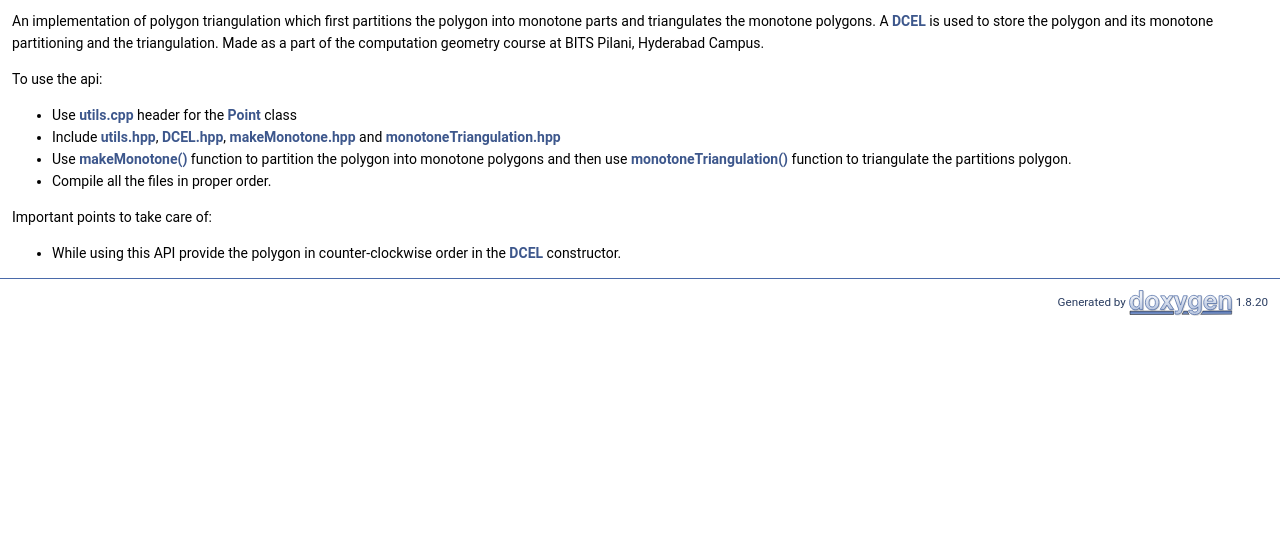
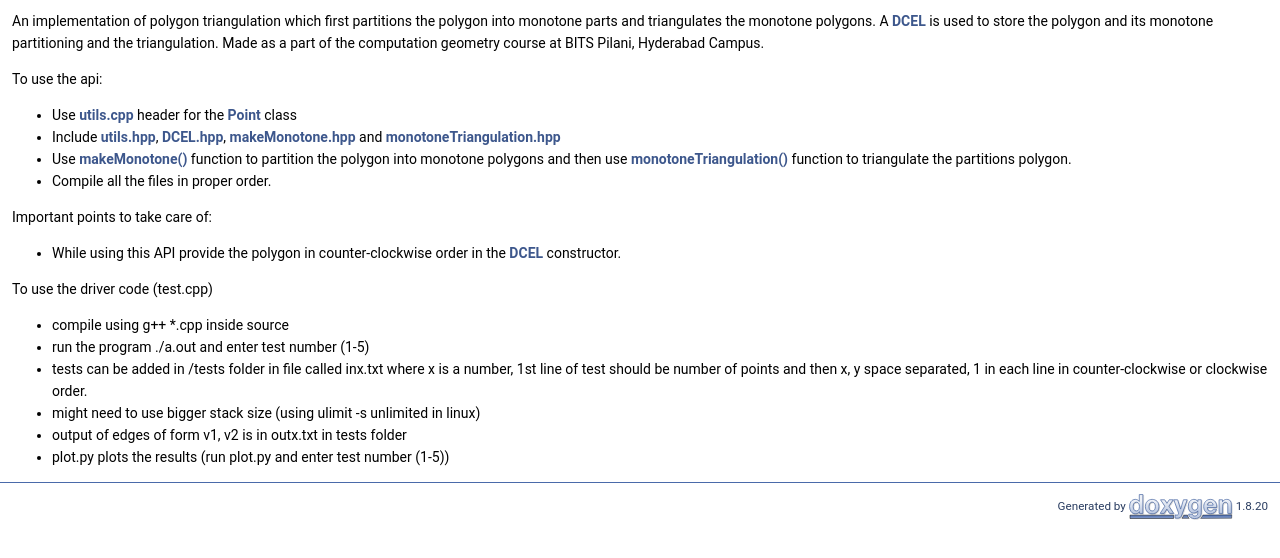
Before and after one commit to arcane810/polygon-triangulation, a plain HTML site: page docs/html/index.html in a window 1280 px wide. Shown: the part 156-714 px from the top of the page. Drawn offline with Linux system fonts and the light colour scheme.

Commit message:
minor changes

```diff
--- a/docs/html/index.html
+++ b/docs/html/index.html
@@ -75,7 +75,16 @@ $(function() {
 </ul>
 <p>Important points to take care of:</p>
 <ul>
-<li>While using this API provide the polygon in counter-clockwise order in the <a class="el" href="class_d_c_e_l.html">DCEL</a> constructor. </li>
+<li>While using this API provide the polygon in counter-clockwise order in the <a class="el" href="class_d_c_e_l.html">DCEL</a> constructor.</li>
+</ul>
+<p>To use the driver code (test.cpp)</p>
+<ul>
+<li>compile using g++ *.cpp inside source</li>
+<li>run the program ./a.out and enter test number (1-5)</li>
+<li>tests can be added in /tests folder in file called inx.txt where x is a number, 1st line of test should be number of points and then x, y space separated, 1 in each line in counter-clockwise or clockwise order.</li>
+<li>might need to use bigger stack size (using ulimit -s unlimited in linux)</li>
+<li>output of edges of form v1, v2 is in outx.txt in tests folder</li>
+<li>plot.py plots the results (run plot.py and enter test number (1-5)) </li>
 </ul>
 </div></div><!-- PageDoc -->
 </div><!-- contents -->
```
Also changed, not shown: 3 other files.
